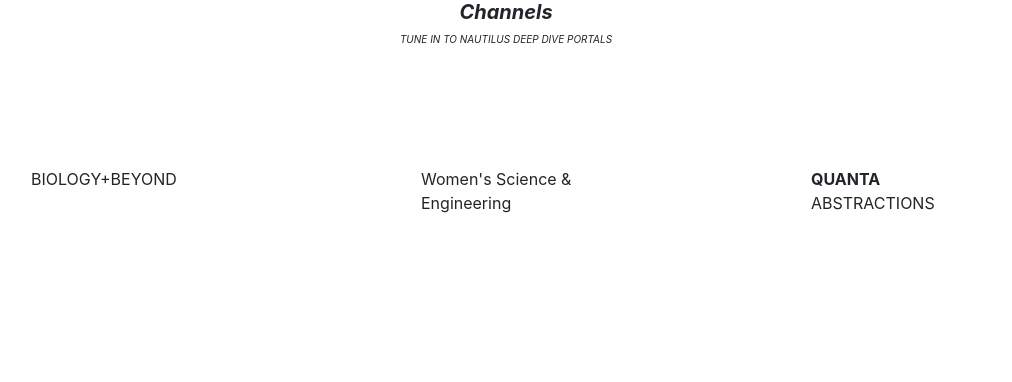
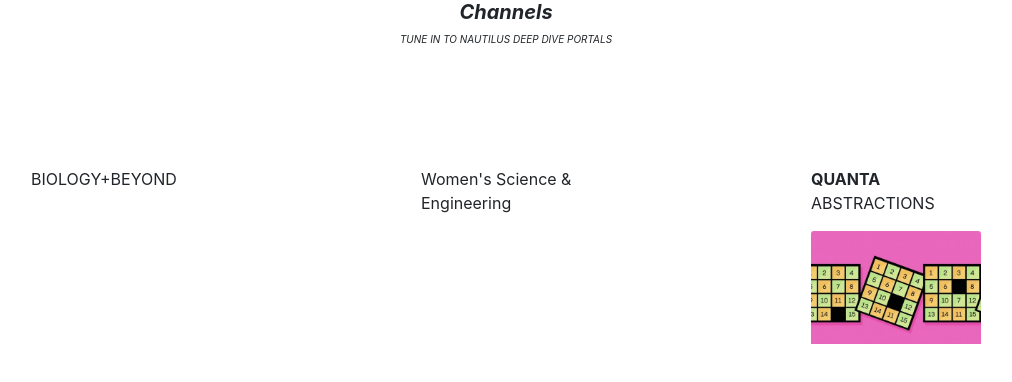
Before and after one commit to SunShineOneX/nautilus_mockup, a React (Create React App) app: page / in a window 1280 px wide. Shown: the top 382 px of the page, without its empty margins (134-1146 px from the left). Built offline with nearby package versions, Linux system fonts and the light colour scheme.

Commit message:
first card pic woohoo

```diff
--- a/src/components/Channels.js
+++ b/src/components/Channels.js
@@ -24,6 +24,7 @@
                         <div class="col-lg-4">
                         <div id="card" class="card">
                             <p><strong>QUANTA</strong> ABSTRACTIONS</p>
+                            <img class="images" src={require("../assets/abstractions.jpeg")}className="card-img-top frag" alt=""></img>
                         </div>
                         </div>
                     </div>
```
